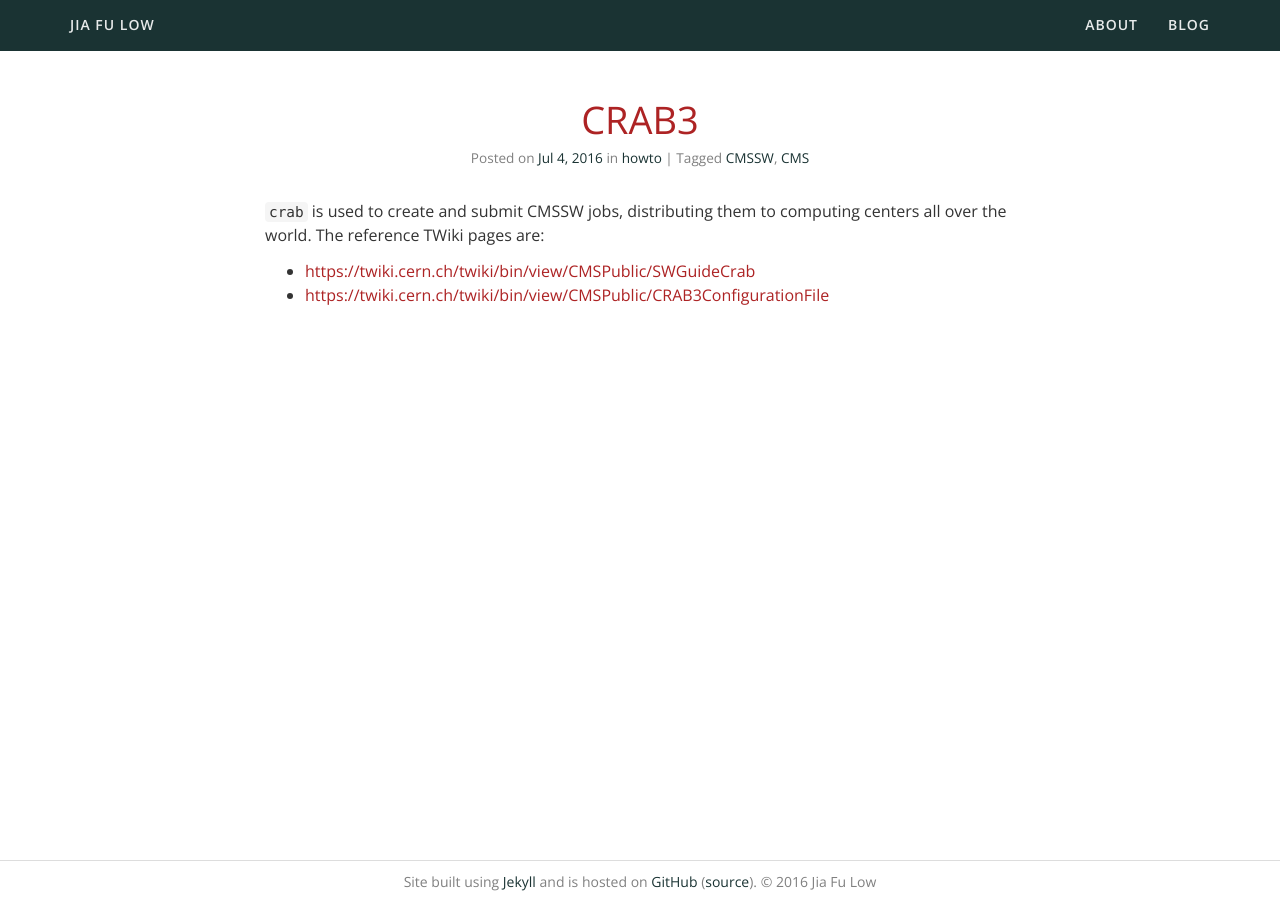
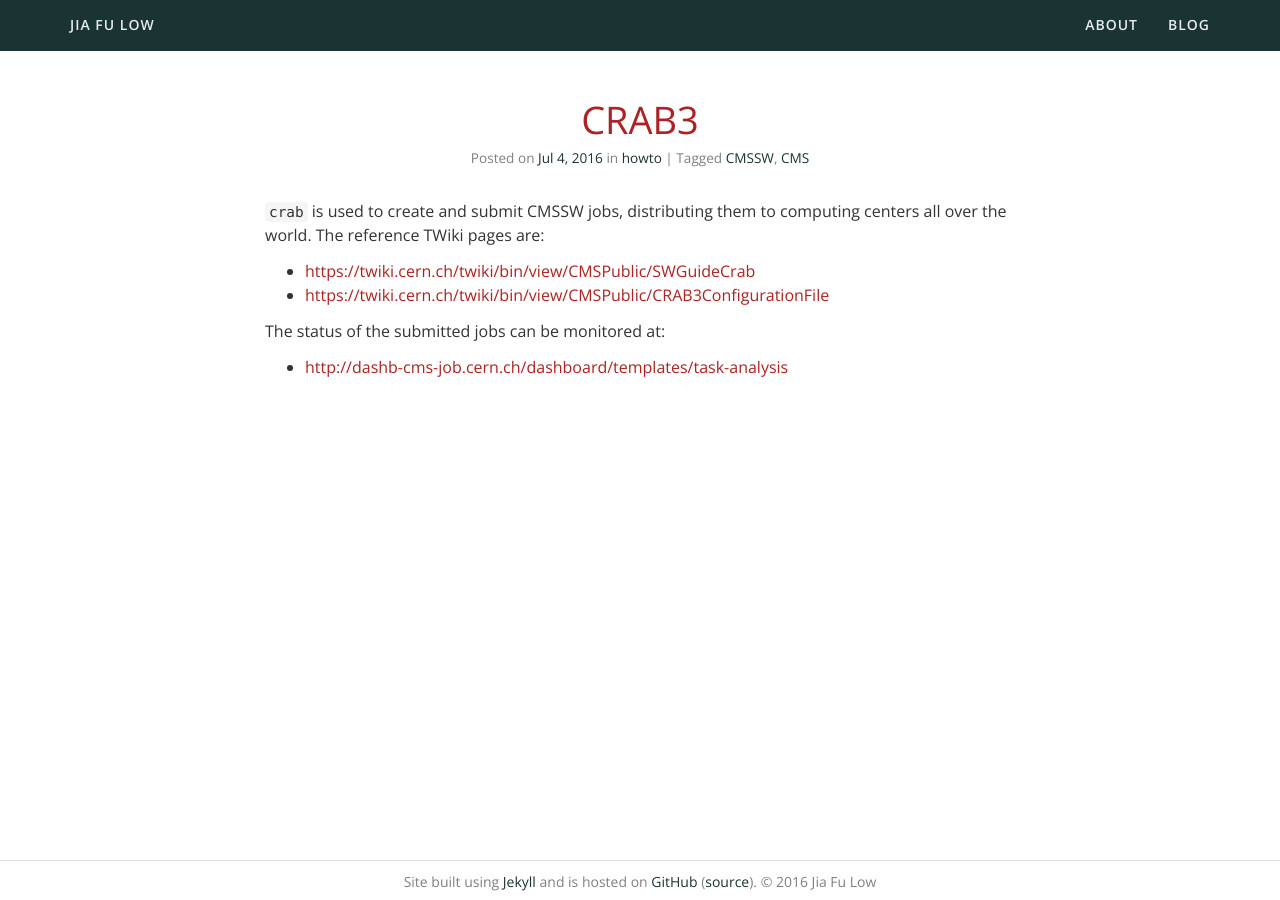
Before and after one commit to jiafulow/jiafulow.github.io, a Jekyll site: the page built from _posts/2016-07-04-cms-CRAB3.md, in a window 1280 px wide. Built offline with Jekyll 4.4.1, drawn with Linux system fonts in a browser that asks for light colours; nearby versions of some CDN libraries.

Commit message:
Update 2016-07-04-cms-CRAB3.md

```diff
--- a/_posts/2016-07-04-cms-CRAB3.md
+++ b/_posts/2016-07-04-cms-CRAB3.md
@@ -10,3 +10,7 @@ tags: [CMSSW, CMS]
 
 - <https://twiki.cern.ch/twiki/bin/view/CMSPublic/SWGuideCrab>
 - <https://twiki.cern.ch/twiki/bin/view/CMSPublic/CRAB3ConfigurationFile>
+
+The status of the submitted jobs can be monitored at:
+
+- <http://dashb-cms-job.cern.ch/dashboard/templates/task-analysis>
```
